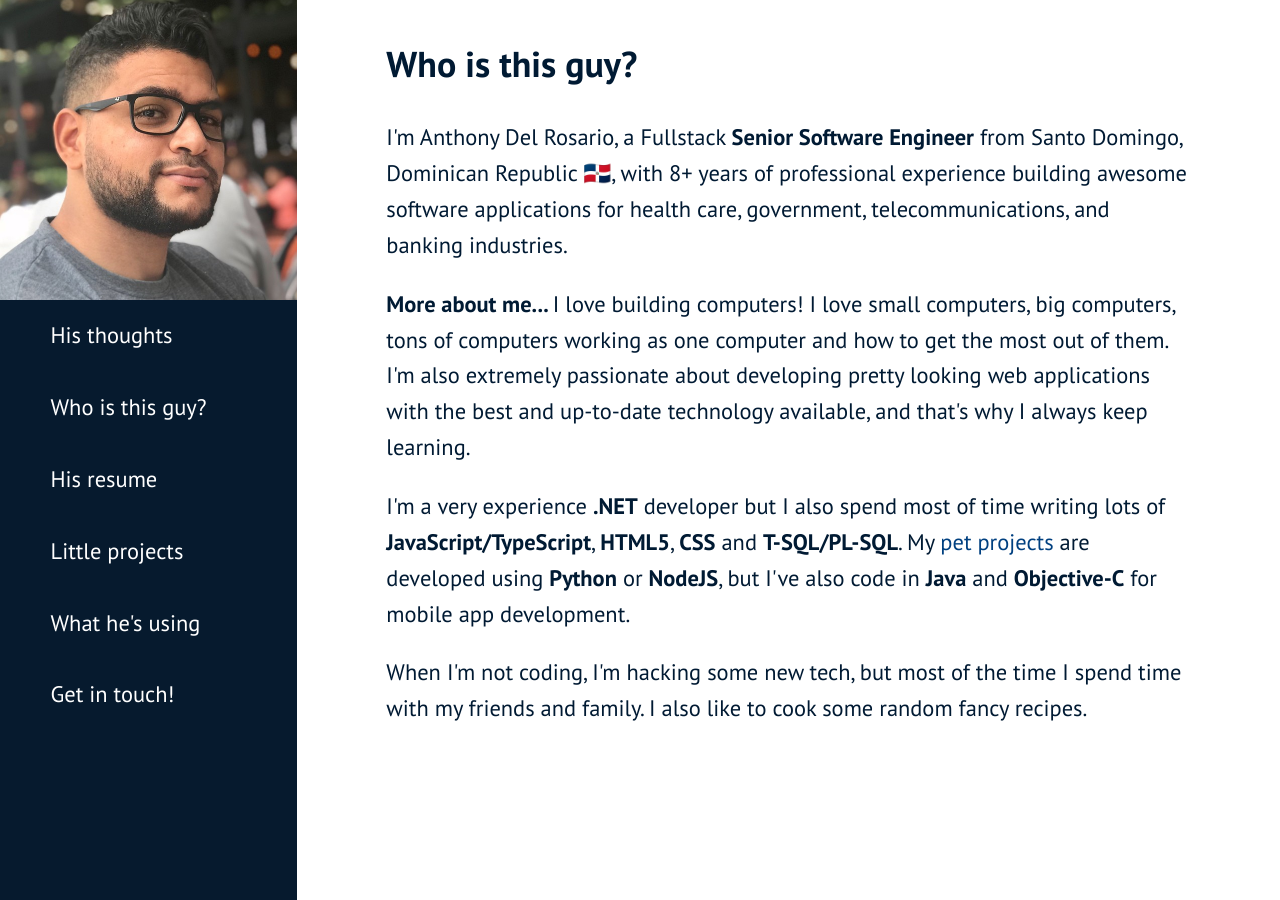
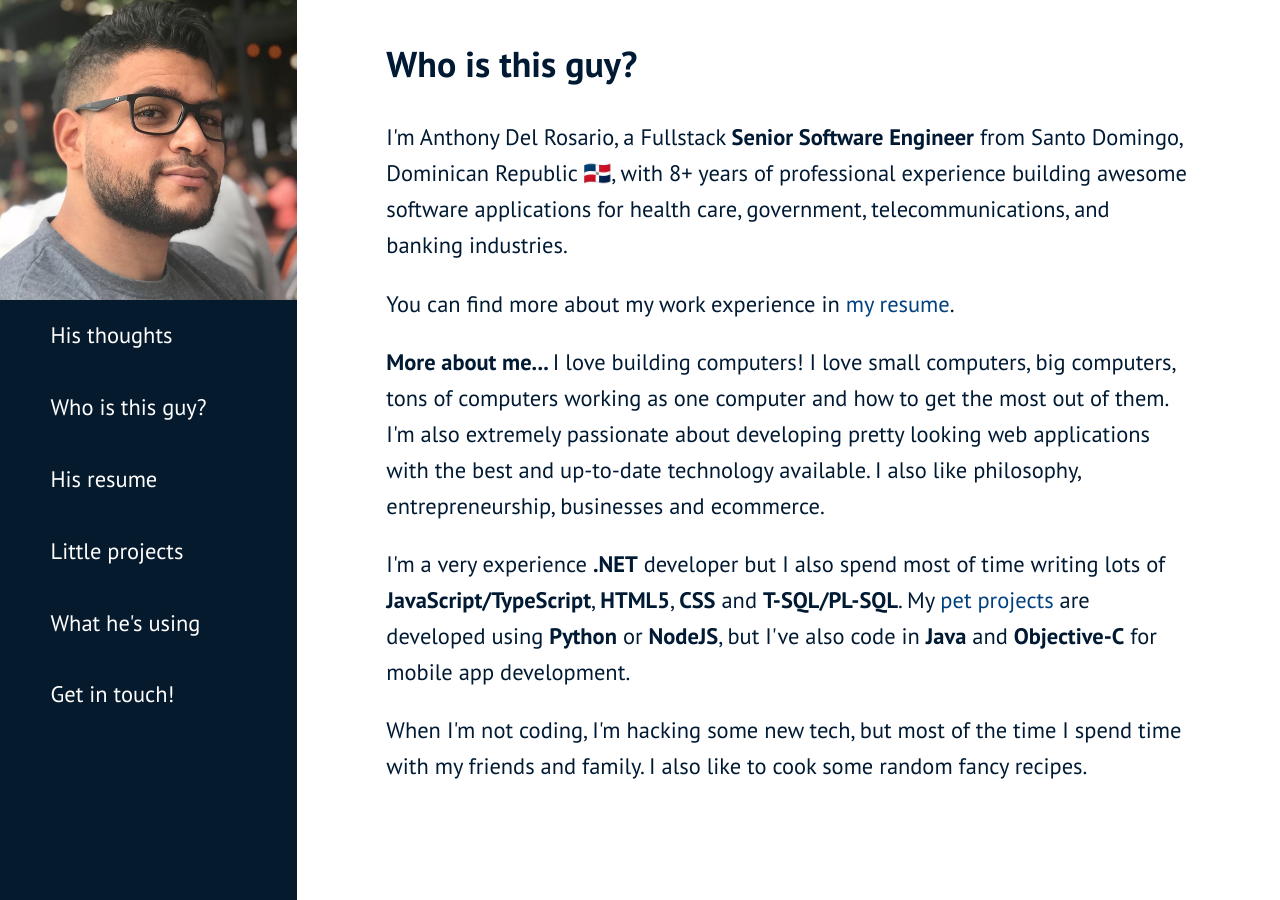
Before and after one commit to ADelRosarioH/adelrosarioh.github.io, a Jekyll site: the page built from about-him.html, in a window 1280 px wide. Built offline with Jekyll 4.4.1, drawn with Linux system fonts in a browser that asks for light colours; emoji names are drawn with the system emoji font.

Commit message:
add more details to about him

```diff
--- a/about-him.html
+++ b/about-him.html
@@ -9,11 +9,13 @@ title: 'Who is this guy?'
     with 8+ years of professional experience building awesome software applications
     for health care, government, telecommunications, and banking industries.
 </p>
+<p>You can find more about my work experience in <a href="/resume">my resume</a>.</p>
 <p>
     <b>More about me... </b>I love building computers! I love small computers, big computers,
     tons of computers working as one computer and how to get the most out of them.
     I'm also extremely passionate about developing pretty looking web applications with the
-    best and up-to-date technology available, and that's why I always keep learning.
+    best and up-to-date technology available.
+    I also like philosophy, entrepreneurship, businesses and ecommerce.
 </p>
 <p>
     I'm a very experience <b>.NET</b> developer but I also spend most of time writing lots of
```
